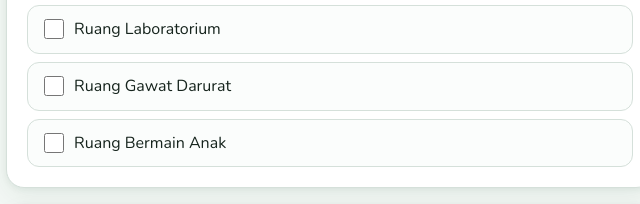
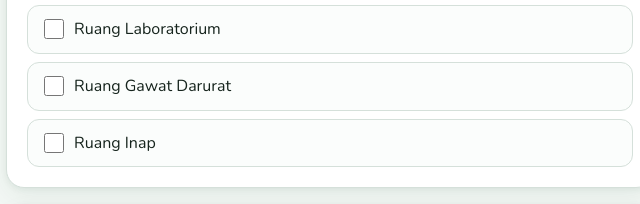
Before and after one commit to rafatariqq/survei-tarailu, a plain HTML site: page index.html in a window 1280 px wide. Shown: the part 1207-1411 px from the top of the page, 310-950 px from the left. Drawn offline with nearby package versions, Linux system fonts and the light colour scheme.

Commit message:
Update index.html

```diff
--- a/index.html
+++ b/index.html
@@ -183,7 +183,7 @@ var LAYANAN = [
   "Ruang Persalinan",
   "Ruang Laboratorium",
   "Ruang Gawat Darurat",
-  "Ruang Bermain Anak"
+  "Ruang Inap"
 ];
 var PERTANYAAN = [
   "Bagaimana pendapat Anda tentang kesesuaian persyaratan pelayanan dengan jenis pelayanannya?",
```
